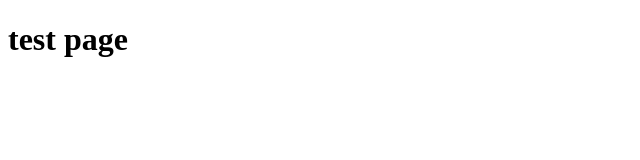
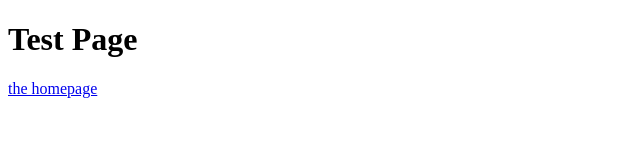
Before and after one commit to km-s/km-s.github.io, a plain HTML site: page test.html in a window 1280 px wide. Shown: the whole page, without its empty margins (0-640 px from the left). Drawn offline with Linux system fonts and the light colour scheme.

Commit message:
Added hyperlink to Home

```diff
--- a/test.html
+++ b/test.html
@@ -2,11 +2,12 @@
 <html>
 
 <head>
-	<title>kmshaw</title>
+	<title>kmshaw - test page</title>
 </head>
 
 <body>
-	<h1>test page</h1>
+	<h1>Test Page</h1>
+	<p><a href="index.html">the homepage</a></p>
 </body>
 
 </html>
```
